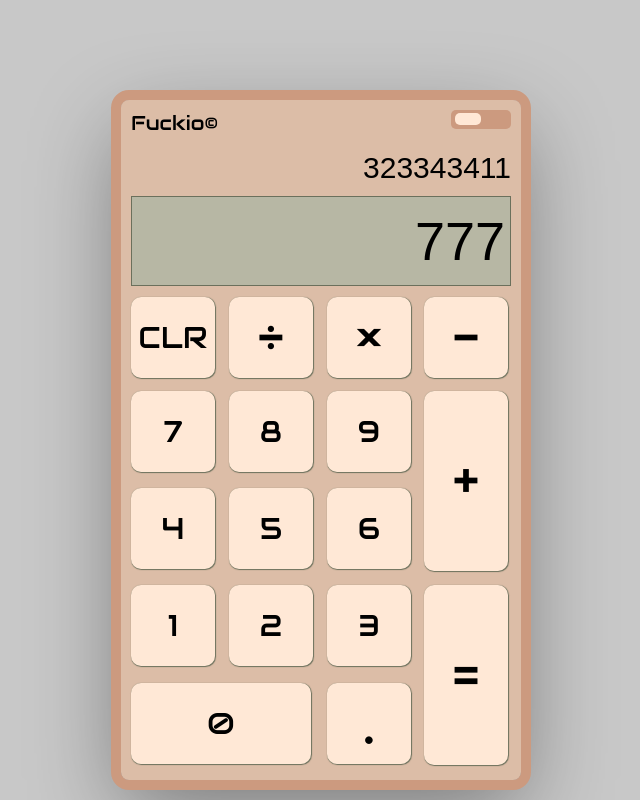
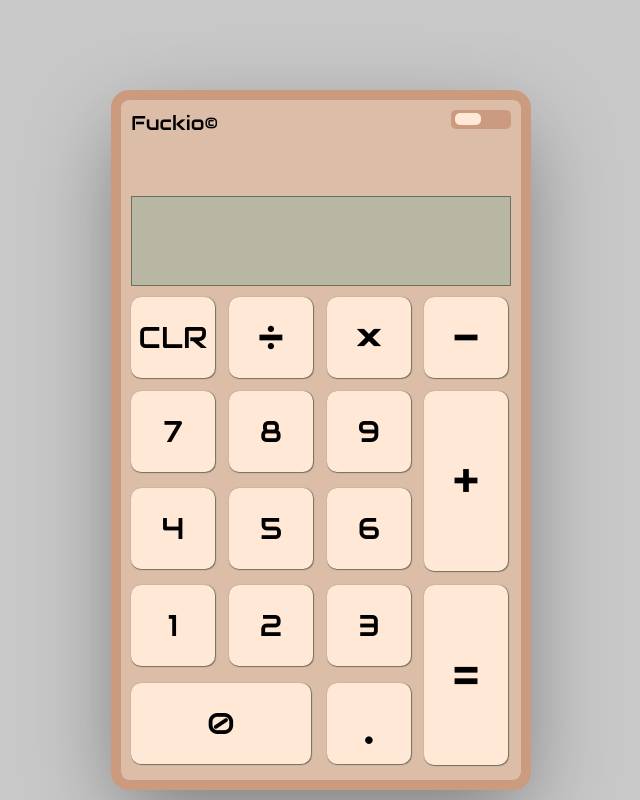
Before and after one commit to orzcode/calc, a plain HTML site: page index.html in a window 1280 px wide. Shown: the whole page, without its empty margins (319-959 px from the left). Drawn offline with Linux system fonts and the light colour scheme; a web font is replaced by a local one.

Commit message:
begin refactoring

```diff
--- a/index.html
+++ b/index.html
@@ -21,8 +21,8 @@
                 <div class="slider round"></div>
           </label>
         </div>
-        <div id="memory">323343411</div>
-        <div id="display">777</div>
+        <div id="memory"></div>
+        <div id="display"></div>
         <div id="clr" onclick="clr()" class="btnShadow keySq">CLR</div>
         <div id="dvd" onclick="operation('divide', '÷')" class="btnShadow keySq">÷</div>
         <div id="mlt" onclick="operation('multiply', '×')" class="btnShadow keySq">×</div>
--- a/script.js
+++ b/script.js
@@ -72,7 +72,7 @@ function equals(type){
 /////////
 function keyedNumber(keyedNumber){
 	if (opInProgress === false){
-		displayValue = 0;
+		displayValue = '';
 		opInProgress = true;
 	}
 	display.insertAdjacentText('beforeend', keyedNumber);
```
